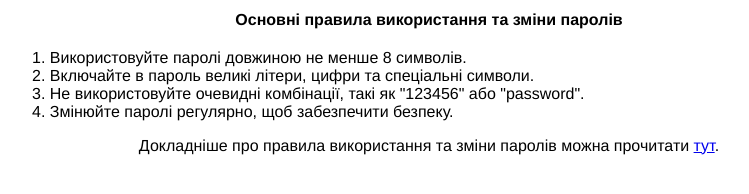
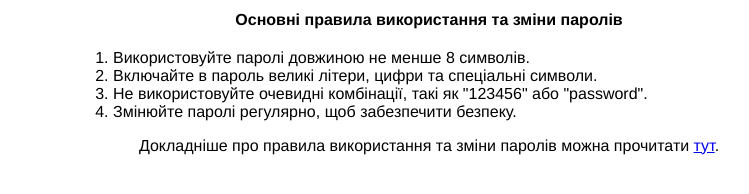
Before and after one commit to chinchinuri/pgen, a plain HTML site: page index.html in a window 1280 px wide. Both pictures are taken after a click on the element "Основні правила використання та зміни паролів". Shown: the part 318-512 px from the top of the page, without its empty margins (211-960 px from the left). Drawn offline with Linux system fonts and the light colour scheme.

Commit message:
Update style.css

```diff
--- a/style.css
+++ b/style.css
@@ -2,7 +2,7 @@
 
 * {
   box-sizing: border-box;
-  margin-top: 50;
+  margin-top: 80;
   padding: 0;
   font: normal 10pt;
   font-family: Helvetica, Arial, sans-serif;
@@ -18,7 +18,12 @@ body {
   text-align: center;
 }
 
-h1, h2 {
+h1 {
+  margin-bottom: 20px;
+  font: bold 14pt Helvetica;
+}
+
+h2 {
   margin-bottom: 20px;
   font: bold 12pt Helvetica;
 }
@@ -71,7 +76,7 @@ button {
   /* Збільшення ширини контейнера для десктопів */
 
   .container {
-    width: 60%;
+    width: 50%;
   }
 
 }
```
